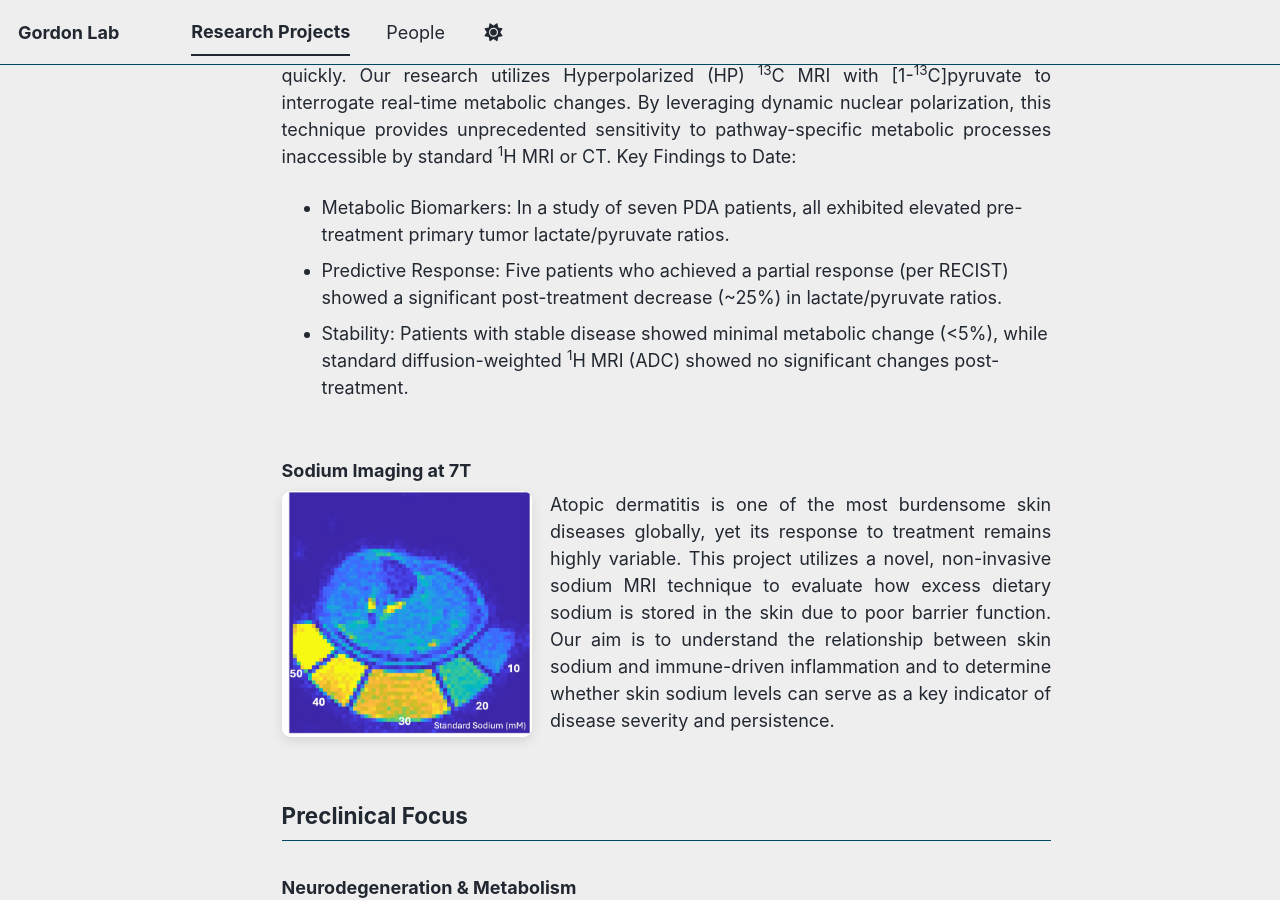
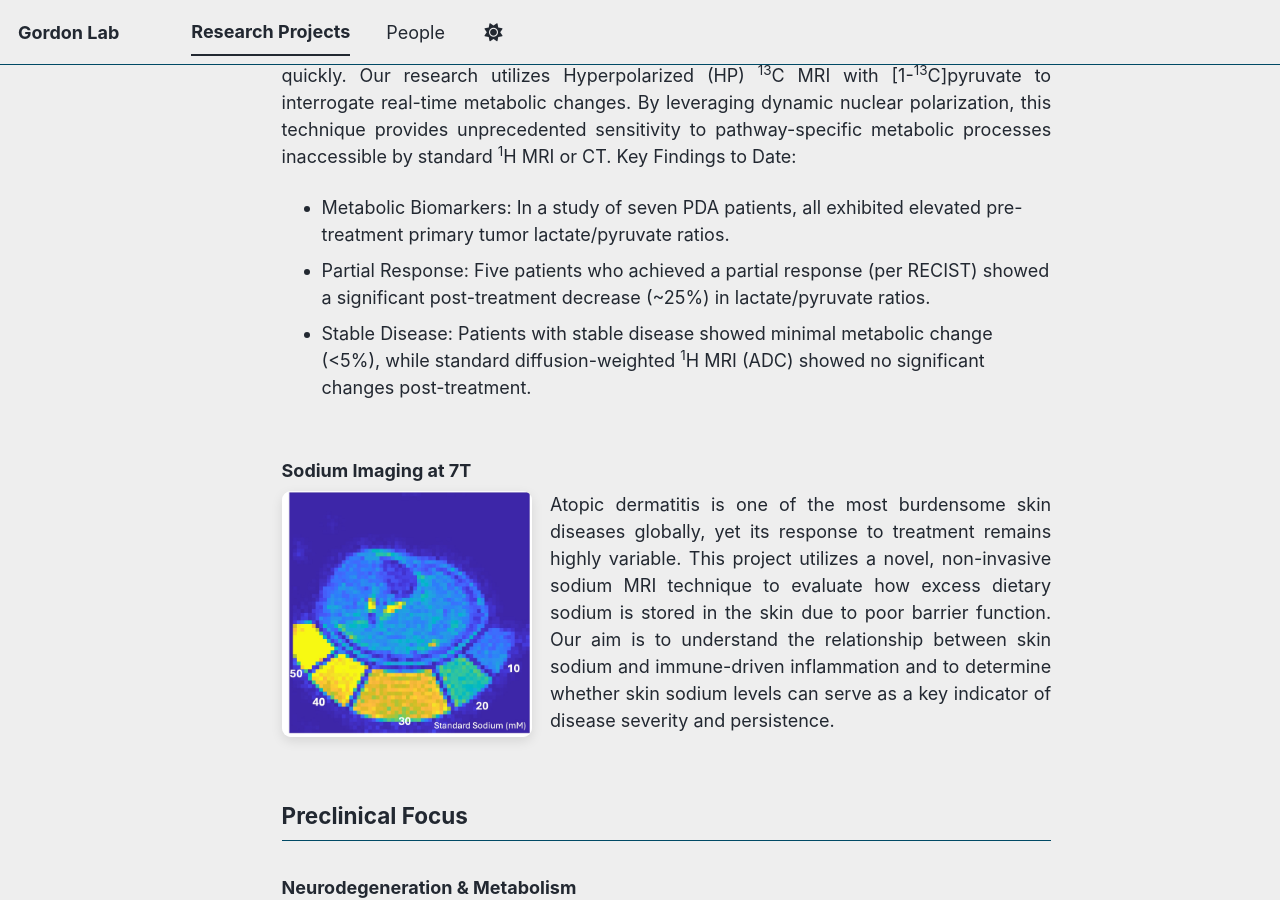
Before and after one commit to JGordonLab/JGordonLab.github.io, a Jekyll site: the page built from _pages/projects.md, in a window 1280 px wide and 900 px high, scrolled down 1497 px. Built offline with Jekyll 4.4.1, drawn with Linux system fonts in a browser that asks for light colours; a script bundle is joined from its source files by our own code; library files that are not in the unit come from our copies.

Commit message:
corrective edits to project descriptions

```diff
--- a/_pages/projects.md
+++ b/_pages/projects.md
@@ -73,10 +73,10 @@ Key Findings to Date:
 <li>Metabolic Biomarkers: In a study of seven PDA patients, all exhibited elevated pre-treatment primary tumor lactate/pyruvate ratios.</li>
 
 
-<li>Predictive Response: Five patients who achieved a partial response (per RECIST) showed a significant post-treatment decrease (~25%) in lactate/pyruvate ratios.</li>
+<li>Partial Response: Five patients who achieved a partial response (per RECIST) showed a significant post-treatment decrease (~25%) in lactate/pyruvate ratios.</li>
 
 
-<li>Stability: Patients with stable disease showed minimal metabolic change (<5%), while standard diffusion-weighted <sup>1</sup>H MRI (ADC) showed no significant changes post-treatment.</li>
+<li>Stable Disease: Patients with stable disease showed minimal metabolic change (<5%), while standard diffusion-weighted <sup>1</sup>H MRI (ADC) showed no significant changes post-treatment.</li>
 </ul></p>
     </div>
   </div>
```
Also changed, not shown: _pages/about.md (+3 -3 lines).
